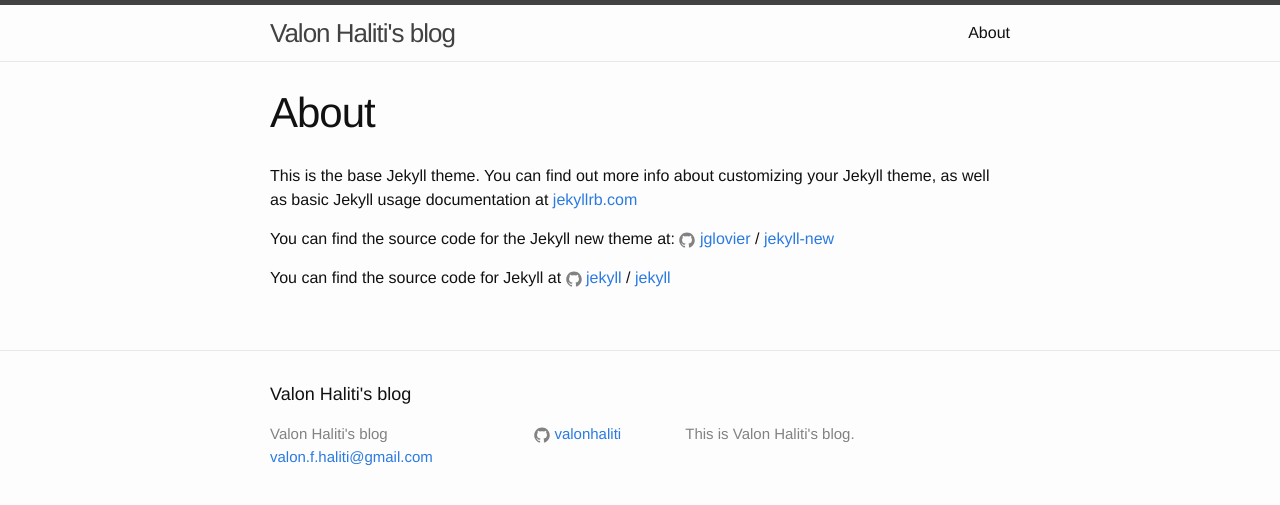
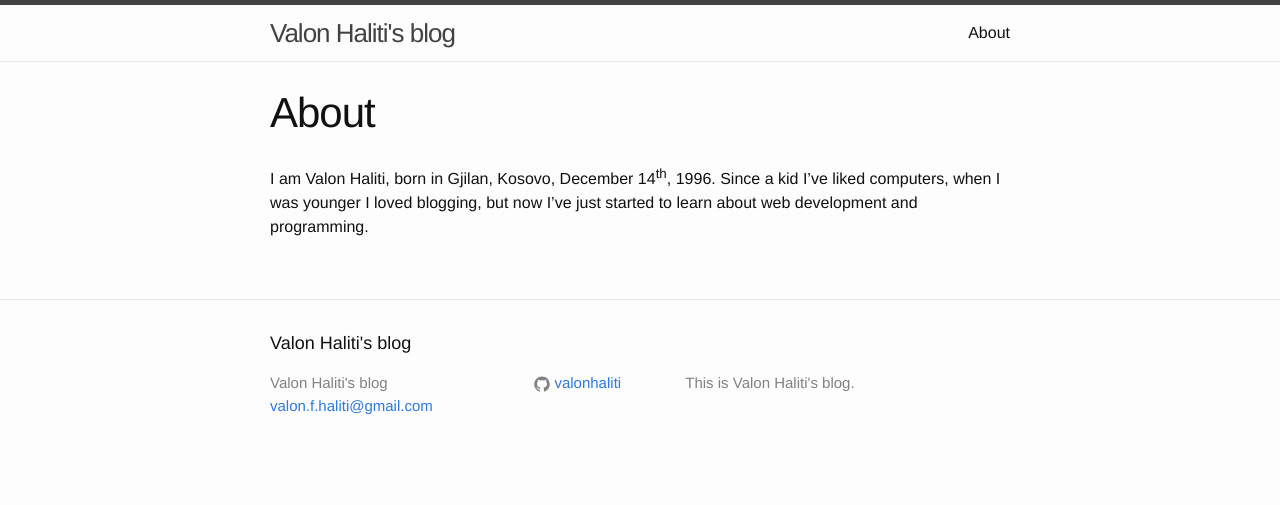
Before and after one commit to valonhaliti/valonhaliti.github.io, a Jekyll site: the page built from about.md, in a window 1280 px wide. Shown: the top 505 px of the page. Built offline with Jekyll 4.4.1, drawn with Linux system fonts in a browser that asks for light colours.

Commit message:
Update about.md

```diff
--- a/about.md
+++ b/about.md
@@ -4,12 +4,4 @@
 permalink: /about/
 ---
 
-This is the base Jekyll theme. You can find out more info about customizing your Jekyll theme, as well as basic Jekyll usage documentation at [jekyllrb.com](http://jekyllrb.com/)
-
-You can find the source code for the Jekyll new theme at:
-{% include icon-github.html username="jglovier" %} /
-[jekyll-new](https://github.com/jglovier/jekyll-new)
-
-You can find the source code for Jekyll at
-{% include icon-github.html username="jekyll" %} /
-[jekyll](https://github.com/jekyll/jekyll)
+I am Valon Haliti, born in Gjilan, Kosovo, December 14<sup>th</sup>, 1996. Since a kid I've liked computers, when I was younger I loved blogging, but now I've just started to learn about web development and programming.
```
